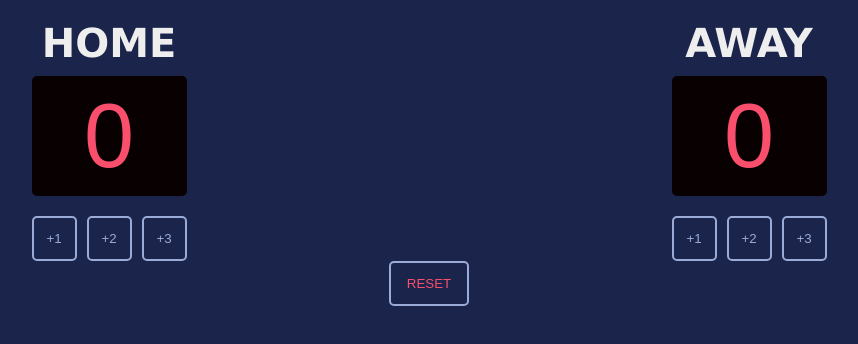
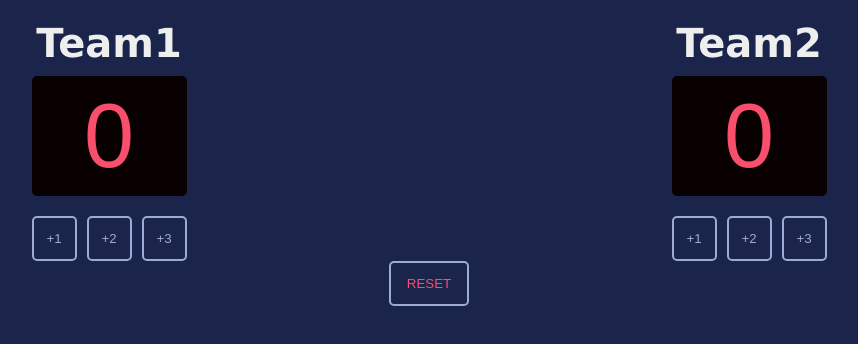
Before and after one commit to Gambooi/Scoreboard, a website built with Vite: page index.html in a window 1280 px wide. Shown: the whole page, without its empty margins (211-1069 px from the left). Built offline with nearby package versions, Linux system fonts and the light colour scheme; a web font is replaced by a local one.

Commit message:
Changed the team names

```diff
--- a/index.html
+++ b/index.html
@@ -6,7 +6,7 @@
     <body>
         <div class="container">
             <div>
-                <h3 class="team">HOME</h3>
+                <h3 class="team">Team1</h3>
                 <p id="score-home" class="score">0</p>
                 <div class="score-btn-group">
                     <button id="one-home" class="score-btn" onclick="oneHome()">+1</button>
@@ -15,7 +15,7 @@
                 </div>
             </div>
             <div>
-                <h3 class="team">AWAY</h3>
+                <h3 class="team">Team2</h3>
                 <p id="score-away" class="score">0</p>
                 <div class="score-btn-group">
                     <button id="one-away" class="score-btn" onclick="oneAway()">+1</button>
```
